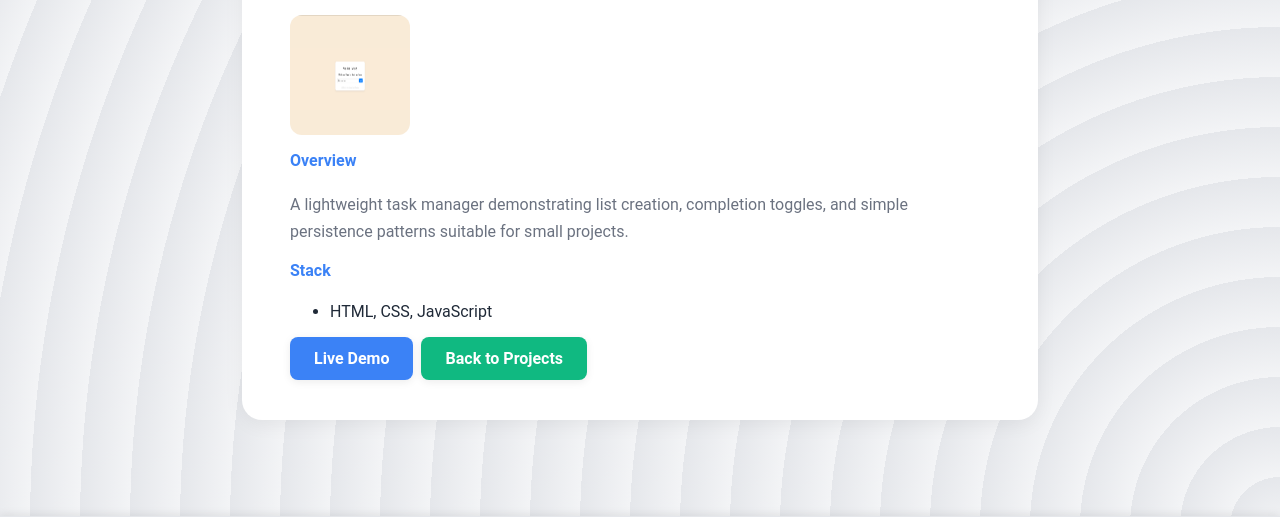
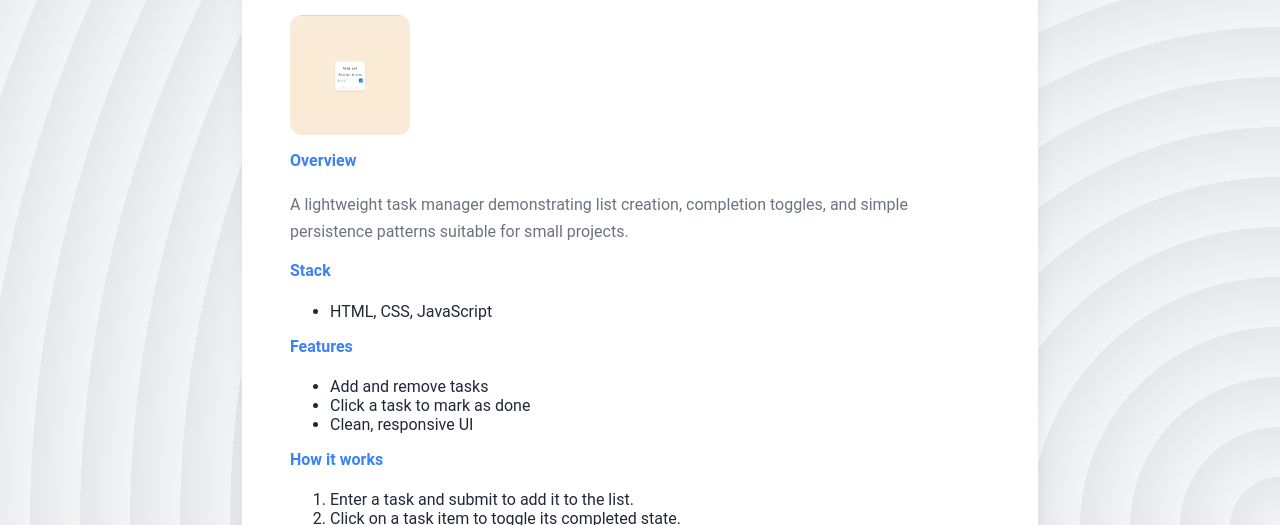
Before and after one commit to Michael-Franklyn-MDF/Portfolio, a plain HTML site: page project-todo.html in a window 1280 px wide. Shown: the part 273-798 px from the top of the page. Drawn offline with Linux system fonts and the light colour scheme.

Commit message:
fix: update project-todo.html, projects.html, and index.html in terms of performance

```diff
--- a/css/style.css
+++ b/css/style.css
@@ -112,6 +112,15 @@ html.preload-dark {
 .btn:focus, button:focus {
 	outline: 2px solid var(--primary);
 	outline-offset: 2px;
+}
+/* Prefer visible focus for keyboard users */
+:focus:not(:focus-visible) {
+	outline: none;
+}
+:focus-visible {
+	outline: 3px solid var(--accent);
+	outline-offset: 3px;
+	border-radius: 6px;
 }
 
 .highlight {
--- a/js/main.js
+++ b/js/main.js
@@ -111,6 +111,33 @@
 	});
 })();
 
+// Scroll progress bar
+(function initScrollProgress(){
+    const prefersReduced = window.matchMedia('(prefers-reduced-motion: reduce)').matches;
+    const bar = document.createElement('div');
+    bar.setAttribute('aria-hidden', 'true');
+    bar.style.position = 'fixed';
+    bar.style.top = '0';
+    bar.style.left = '0';
+    bar.style.height = '3px';
+    bar.style.width = '0%';
+    bar.style.zIndex = '1000';
+    bar.style.background = 'linear-gradient(90deg, var(--primary), var(--accent))';
+    bar.style.boxShadow = '0 2px 6px var(--shadow)';
+    document.body.appendChild(bar);
+    function update(){
+        const scrollTop = window.scrollY || document.documentElement.scrollTop;
+        const docHeight = document.documentElement.scrollHeight - window.innerHeight;
+        const pct = docHeight > 0 ? (scrollTop / docHeight) * 100 : 0;
+        bar.style.width = pct + '%';
+    }
+    update();
+    window.addEventListener('scroll', update, { passive: true });
+    if(!prefersReduced){
+        bar.style.transition = 'width 0.15s ease-out';
+    }
+})();
+
 (function initCardTilt(){
 	const cards = document.querySelectorAll('.card');
 	if(cards.length === 0) return;
--- a/project-todo.html
+++ b/project-todo.html
@@ -31,7 +31,7 @@
       <h3>To‑Do List</h3>
       <p class="tagline">Click a task to mark it as done</p>
       <div style="display:grid; grid-template-columns: 1fr; gap:1em;">
-        <img src="images/To-Do List.png" alt="To-Do List thumbnail" style="width:120px; border-radius:12px;" loading="lazy" width="120" height="120">
+        <img src="images/To-Do List.png" alt="To-Do List thumbnail" style="width:120px; border-radius:12px;" loading="lazy" decoding="async" width="120" height="120" onerror="this.onerror=null;this.src='images/js.png';">
       </div>
       <h4 style="margin-top:1em; color:var(--primary);">Overview</h4>
       <p>A lightweight task manager demonstrating list creation, completion toggles, and simple persistence patterns suitable for small projects.</p>
@@ -39,8 +39,24 @@
       <ul>
         <li>HTML, CSS, JavaScript</li>
       </ul>
+      <h4 style="margin-top:1em; color:var(--primary);">Features</h4>
+      <ul>
+        <li>Add and remove tasks</li>
+        <li>Click a task to mark as done</li>
+        <li>Clean, responsive UI</li>
+      </ul>
+      <h4 style="margin-top:1em; color:var(--primary);">How it works</h4>
+      <ol>
+        <li>Enter a task and submit to add it to the list.</li>
+        <li>Click on a task item to toggle its completed state.</li>
+        <li>Use the remove action to delete items you no longer need.</li>
+      </ol>
+      <div style="display:grid; grid-template-columns: repeat(auto-fit, minmax(220px, 1fr)); gap:0.8em; margin-top:1em;">
+        <img src="images/To-Do List.png" alt="To-Do List screenshot" loading="lazy" decoding="async" width="480" height="300" style="width:100%; border-radius:12px; box-shadow: 0 4px 20px var(--card-shadow);" onerror="this.onerror=null;this.src='images/js.png';">
+      </div>
       <div style="display:flex; gap:0.5em; margin-top:1em; flex-wrap:wrap;">
         <a class="btn" href="https://michael-franklyn-mdf.github.io/To-Do-List/" target="_blank" rel="noopener noreferrer">Live Demo</a>
+        <a class="btn" href="https://github.com/michael-franklyn-mdf/To-Do-List" target="_blank" rel="noopener noreferrer">GitHub</a>
         <a class="btn secondary" href="projects.html">Back to Projects</a>
       </div>
     </section>
```
Also changed, not shown: index.html (+3 -3 lines), projects.html (+6 -4 lines).
